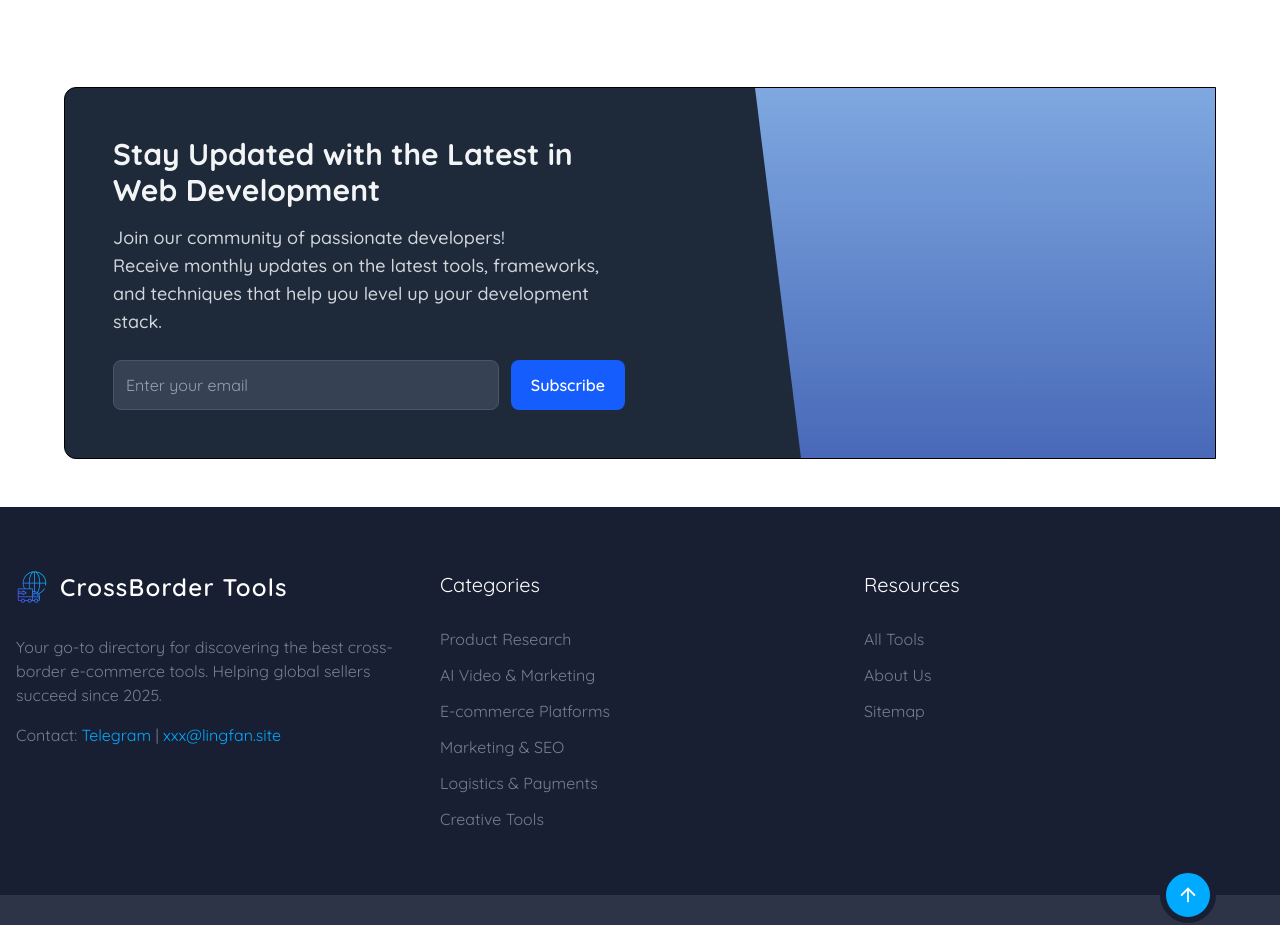
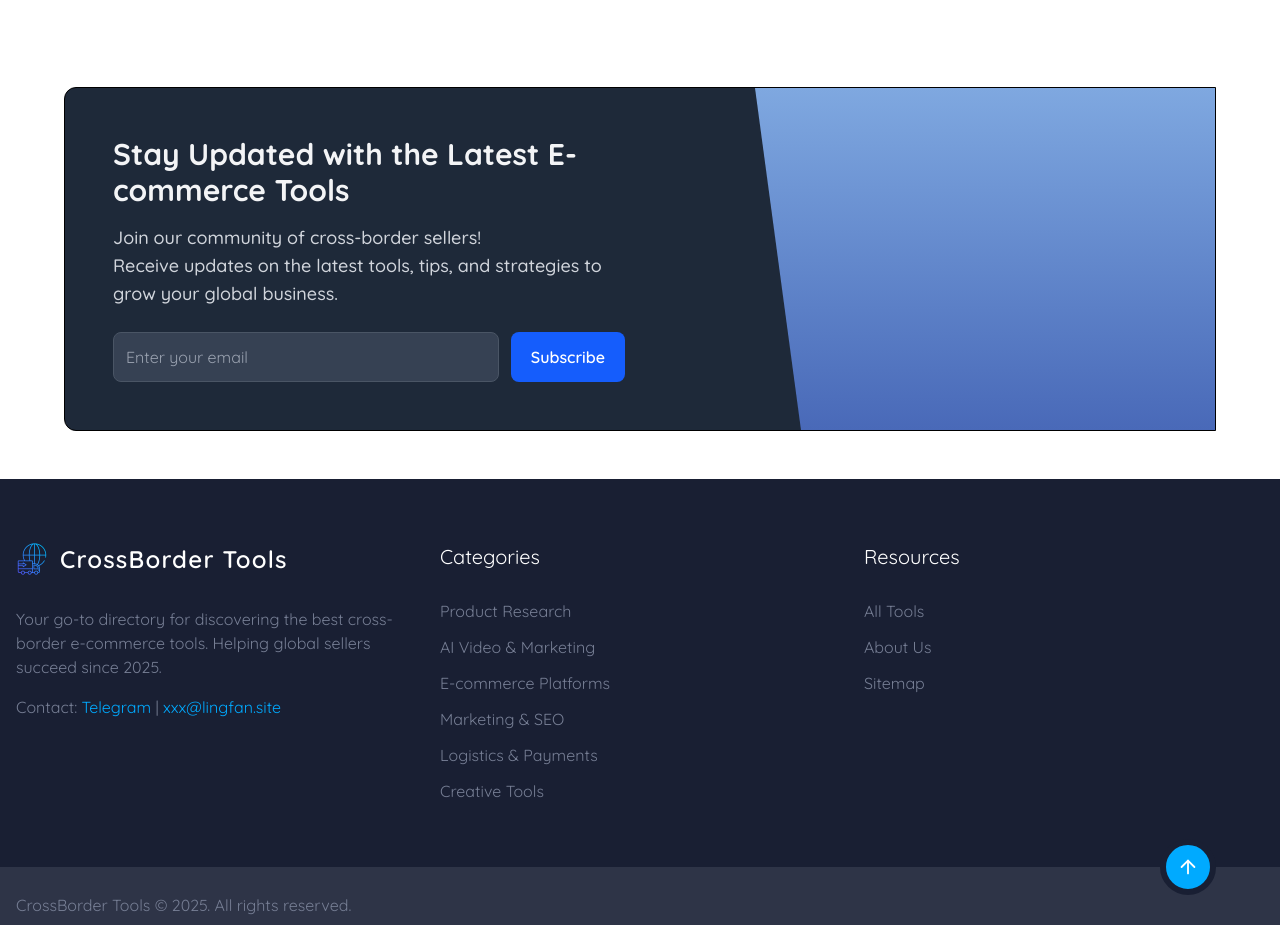
Before and after one commit to lingfan36/crossborder-tools, a Next.js app: page / in a window 1280 px wide. Shown: the part 4640-5565 px from the top of the page. Built offline with nearby package versions, Linux system fonts and the light colour scheme.

Commit message:
Update newsletter content

```diff
--- a/src/components/newsletter.tsx
+++ b/src/components/newsletter.tsx
@@ -24,12 +24,11 @@ const Newsletter = () => {
     <div className="relative mx-auto my-12 max-w-6xl rounded-xl border bg-gray-800 p-7 md:grid md:grid-cols-2 md:rounded-l-xl md:rounded-r-none md:p-12">
       <div className="max-w-lg">
         <h2 className="mb-4 text-2xl font-bold text-gray-100 md:text-3xl">
-          Stay Updated with the Latest in Web Development
+          Stay Updated with the Latest E-commerce Tools
         </h2>
         <p className="text-md mb-6 font-medium leading-7 text-gray-300 md:text-lg">
-          Join our community of passionate developers! <br /> Receive monthly
-          updates on the latest tools, frameworks, and techniques that help you
-          level up your development stack.
+          Join our community of cross-border sellers! <br /> Receive updates
+          on the latest tools, tips, and strategies to grow your global business.
         </p>
         <form
           onSubmit={handleSubmit}
```
